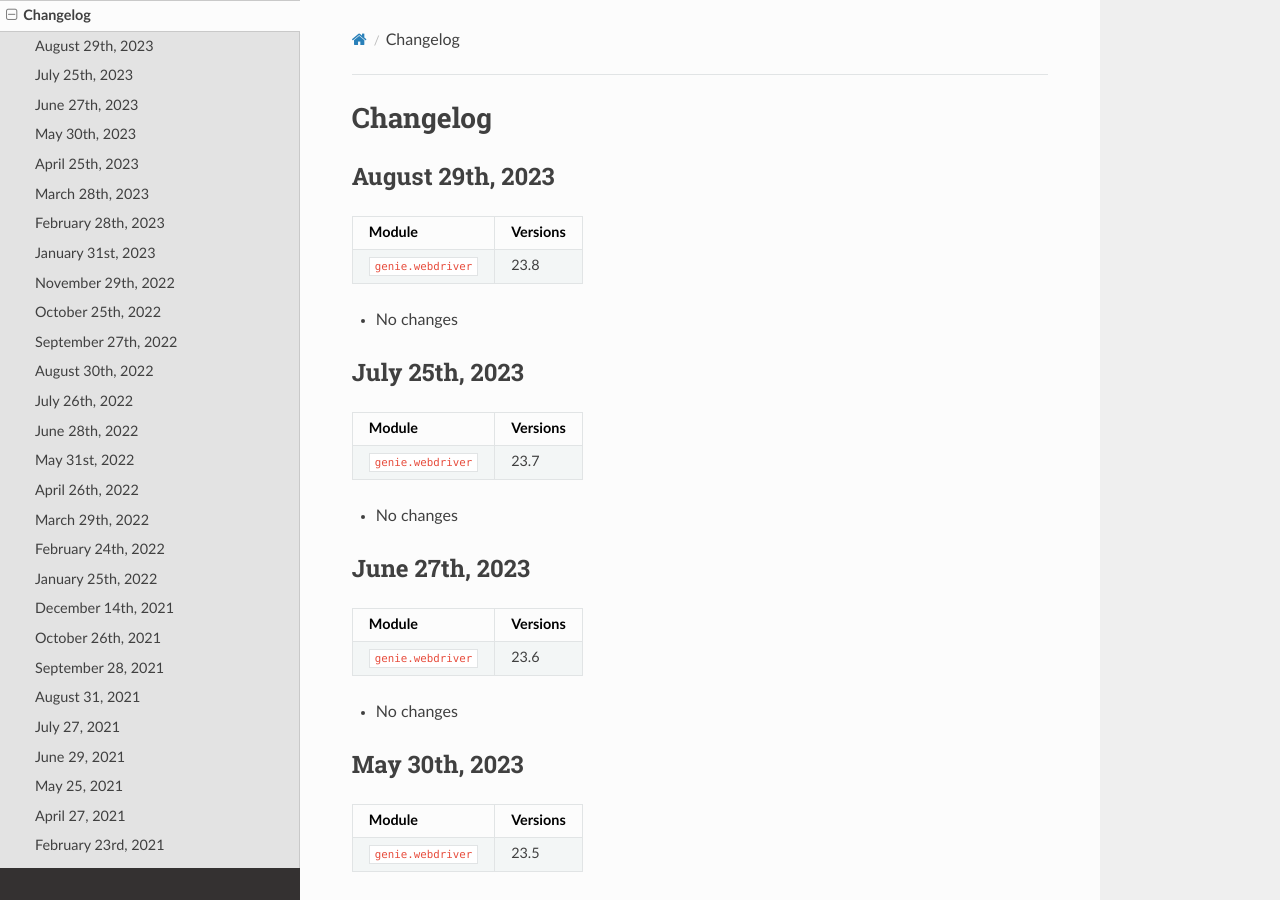
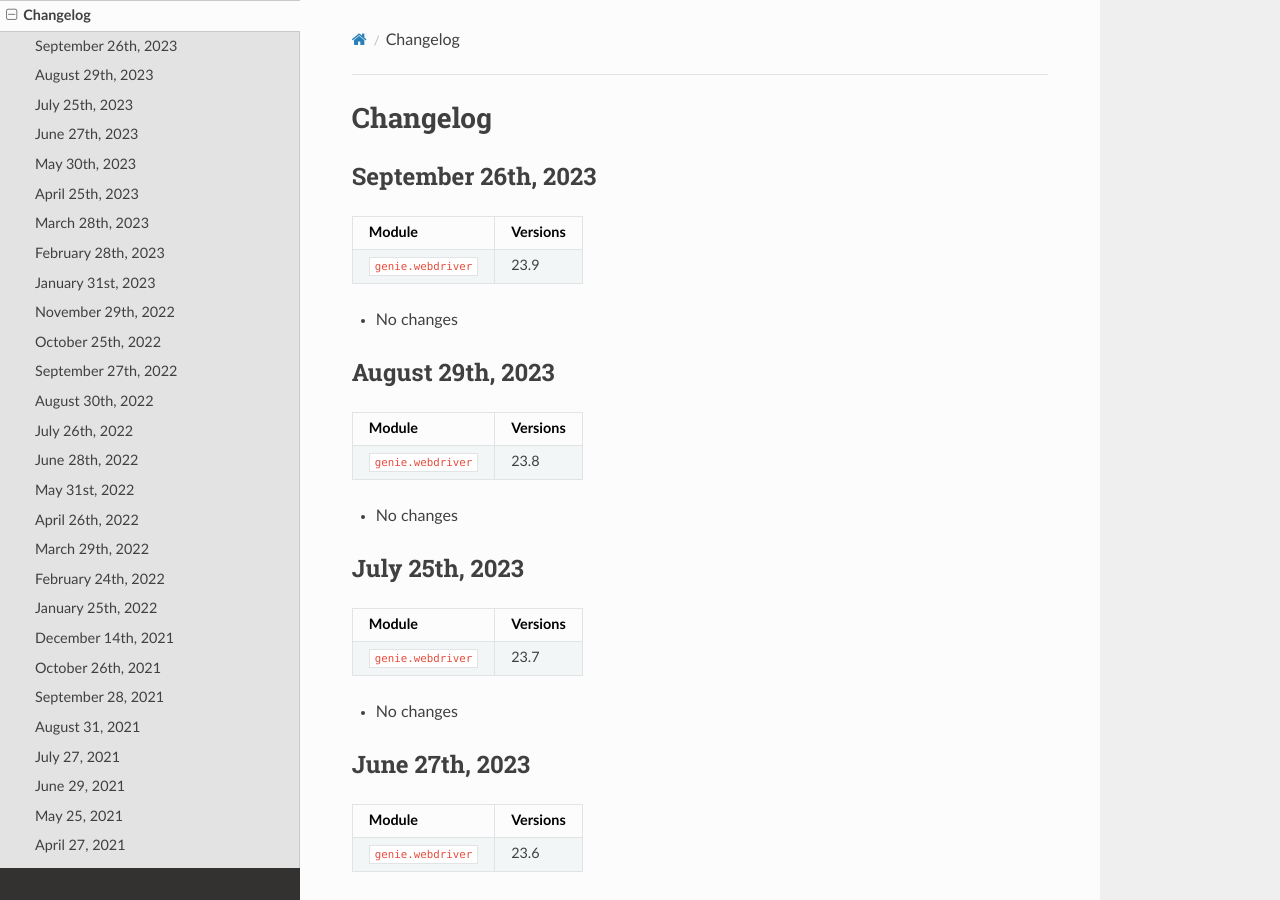
Before and after one commit to CiscoTestAutomation/geniewebdriver, a Sphinx documentation site: the page built from docs/changelog/index.rst, in a window 1280 px wide and 900 px high. Built offline with Sphinx 7.4.7 and the Read the Docs theme 2.0.0, drawn with Linux system fonts in a browser that asks for light colours.

Commit message:
Releasing v23.9

```diff
--- a/docs/changelog/index.rst
+++ b/docs/changelog/index.rst
@@ -1,6 +1,17 @@
 Changelog
 =========
 
+
+September 26th, 2023
+------------------
+
++-------------------------------+-------------------------------+
+| Module                        | Versions                      |
++===============================+===============================+
+| ``genie.webdriver``           | 23.9                          |
++-------------------------------+-------------------------------+
+
+- No changes
 
 August 29th, 2023
 ------------------
```
